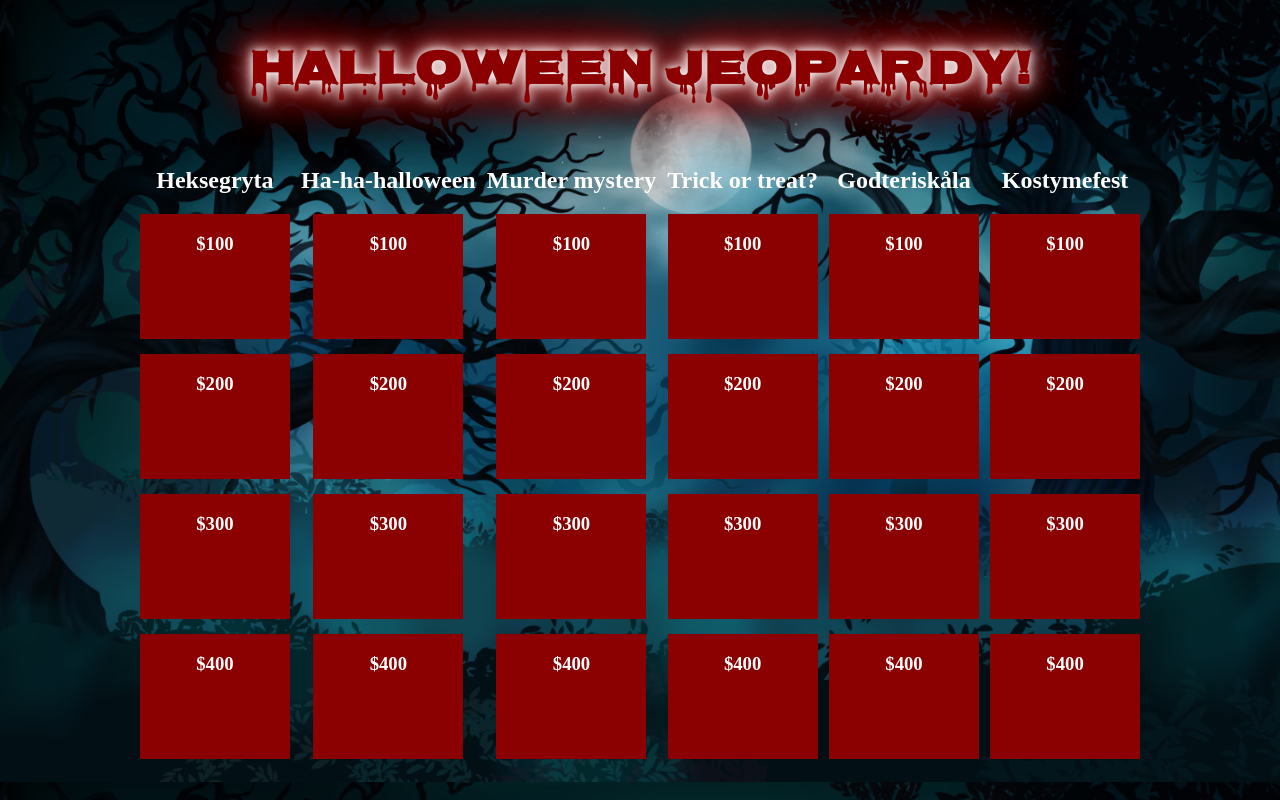
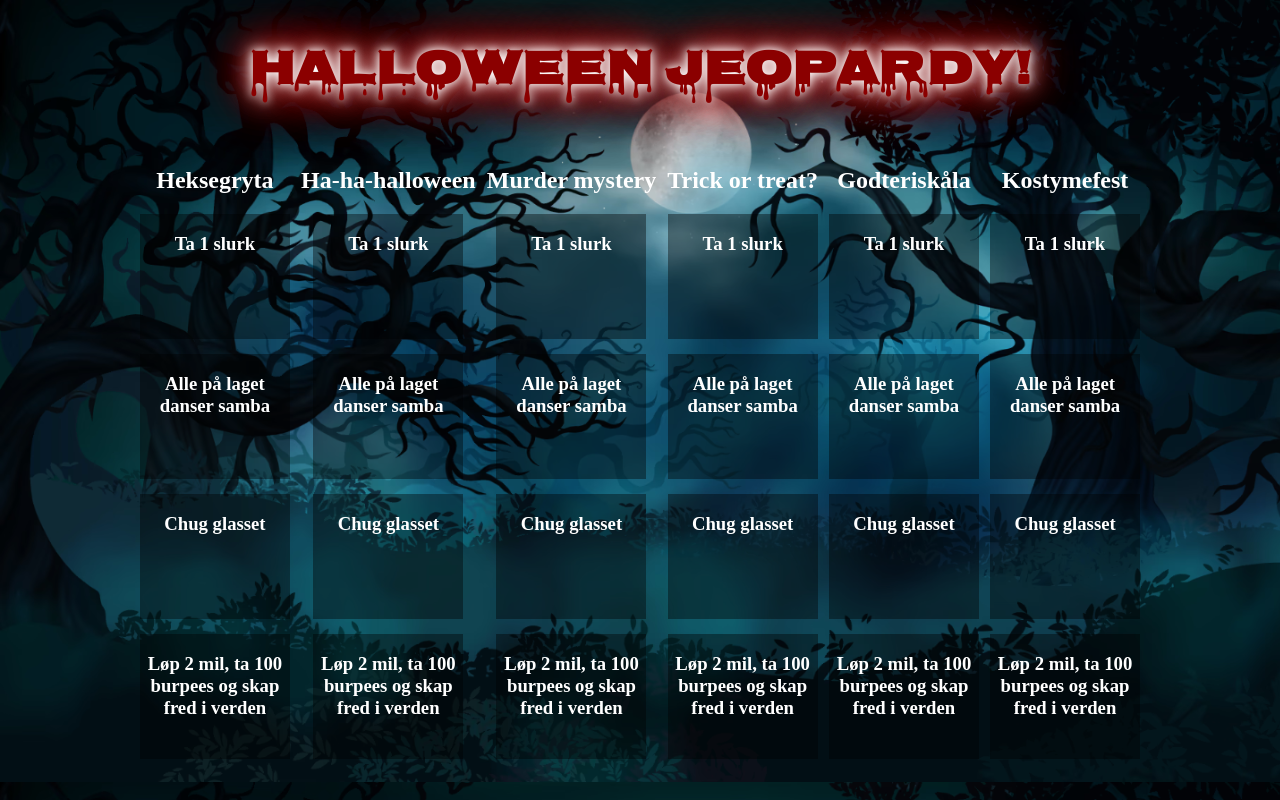
Before and after one commit to vektorprogrammet/halloween-jeopardy, a React (Vite) app: page / in a window 1280 px wide. Built offline with nearby package versions, Linux system fonts and the light colour scheme.

Commit message:
feat: :sparkles: added persistence when refreshing page

```diff
--- a/src/App.tsx
+++ b/src/App.tsx
@@ -2,6 +2,7 @@ import Category from "./Category"
 
 // All functions must start with a capital letter
 export default function App() {
+  // window.localStorage.clear()
   // When the return statement is split over multiple lines, it must be wrapped in a parentheses
   return (
     <>
--- a/src/Category.tsx
+++ b/src/Category.tsx
@@ -5,17 +5,16 @@ interface CategoryProps {
 }
 
 export default function Category({ text }: CategoryProps) {
-
     return (
         <>
             <div className="category-container">
 
                 <h2>{text}</h2>
                 <div className="category-slots">
-                    <Slot coverText="$100" challengeText="Ta 1 slurk"/>
-                    <Slot coverText="$200" challengeText="Alle på laget danser samba" />
-                    <Slot coverText="$300" challengeText="Chug glasset" />
-                    <Slot coverText="$400" challengeText="Løp 2 mil, ta 100 burpees og skap fred i verden" />
+                    <Slot id={`${text}1`} coverText="$100" challengeText="Ta 1 slurk"/>
+                    <Slot id={`${text}2`} coverText="$200" challengeText="Alle på laget danser samba" />
+                    <Slot id={`${text}3`} coverText="$300" challengeText="Chug glasset" />
+                    <Slot id={`${text}4`} coverText="$400" challengeText="Løp 2 mil, ta 100 burpees og skap fred i verden" />
                 </div>
             </div>
         </>
--- a/src/Slot.tsx
+++ b/src/Slot.tsx
@@ -1,21 +1,29 @@
-import { useState } from "react"
+import { useEffect, useState } from "react"
 import Challenge from "./Challenge"
 import Cover from "./Cover"
 
 interface SlotProps {
+    id: string;
     coverText: string;
     challengeText: string;
 }
 
-export default function Slot({ coverText, challengeText }: SlotProps) {
+export default function Slot({ id, coverText, challengeText }: SlotProps) {
 
-    const [isCoverVisible, setCoverVisible] = useState(true)
+    const [isCoverVisible, setCoverVisible] = useState<boolean>(
+        () => {
+            const cache = window.localStorage.getItem(id)
+            return cache === "true" ? true : false
+        })
+
+    useEffect(() => {
+        window.localStorage.setItem(`${id}`, String(isCoverVisible))
+    }, [isCoverVisible, id])
 
     const hideCover = () => {
         if (isCoverVisible) setCoverVisible(false)
         else setCoverVisible(true)
     }
-
 
     return (
         <>
```
Also changed, not shown: 1 other file (tests, documents, lock files or other folders).
